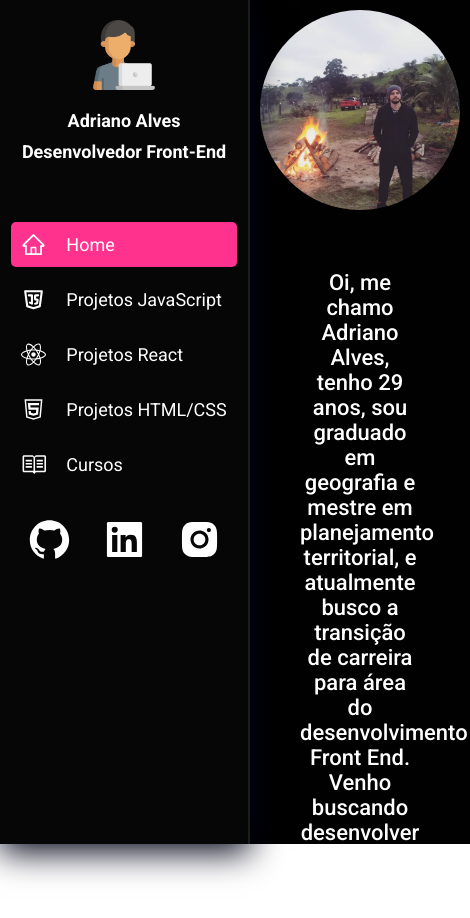
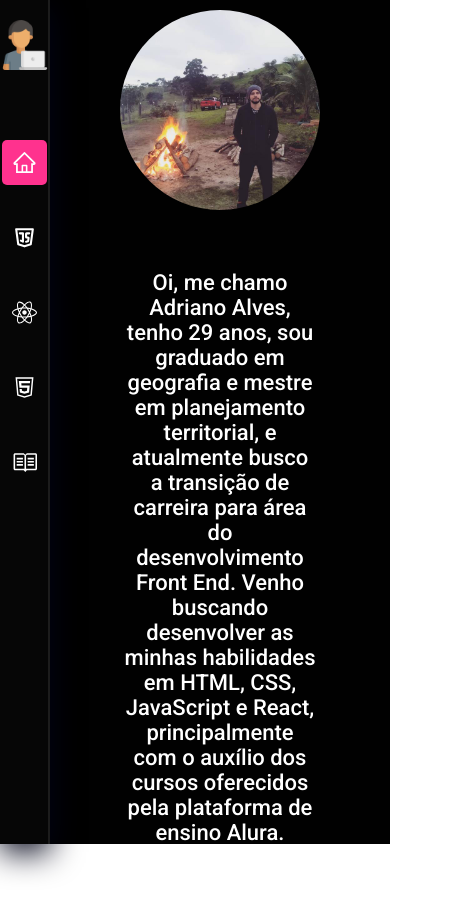
Before and after one commit to Adrianodbs/Portifolio-reactjs, a React (Create React App) app: page / in a window 390 px wide. Shown: the top 918 px of the page, 470 px wide, since content can reach past the window. After the commit the page ends 855 px from the top, so only its background shows below. Built offline with nearby package versions, Linux system fonts and the light colour scheme.

Commit message:
responsivo header

```diff
--- a/src/components/Header/styles.js
+++ b/src/components/Header/styles.js
@@ -5,11 +5,15 @@ export const Page = styled.div`
   grid-template-columns: 1fr 4fr;
   min-width: 100%;
   height: 100vh;
+
+  @media (max-width: 770px) {
+    grid-template-columns: 1fr 8fr;
+  }
 `
 
 export const Sidebar = styled.header`
   min-width: 250px;
-  height: 100vh;
+  max-height: 100vh;
   position: relative;
   backdrop-filter: blur(6px);
   -webkit-backdrop-filter: blur(6px);
@@ -19,11 +23,13 @@ export const Sidebar = styled.header`
   transition: 0.4s ease-in-out;
   color: #fff;
 
-  /* hr {
-    border: 0.5px solid rgba(255, 255, 255, 0.2);
-    margin: 10px 8px;
-    border-radius: 10px;
-  } */
+  @media (max-width: 850px) {
+    min-width: 200px;
+  }
+
+  @media (max-width: 770px) {
+    min-width: 50px;
+  }
 `
 
 export const Title = styled.div`
@@ -31,16 +37,25 @@ export const Title = styled.div`
   flex-direction: column;
   align-items: center;
   margin-bottom: 40px;
+  @media (max-width: 850px) {
+    margin-bottom: 20px;
+  }
 
   h3 {
     font-size: 18px;
     margin-bottom: 10px;
+    @media (max-width: 850px) {
+      display: none;
+    }
   }
 `
 
 export const Logo = styled.img`
   width: 70px;
   margin: 20px auto;
+  @media (max-width: 850px) {
+    width: 50px;
+  }
 `
 export const UlContent = styled.div`
   display: flex;
@@ -52,6 +67,10 @@ export const UlContent = styled.div`
     display: flex;
     flex-direction: column;
     gap: 10px;
+    @media (max-width: 770px) {
+      gap: 30px;
+      margin-top: 20px;
+    }
   }
 
   li {
@@ -70,22 +89,14 @@ export const UlContent = styled.div`
 
   span {
     font-size: 18px;
+    @media (max-width: 850px) {
+      font-size: 16px;
+    }
+    @media (max-width: 770px) {
+      display: none;
+    }
   }
 `
-
-// export const Contato = styled.div`
-//   display: flex;
-//   flex-direction: column;
-//   align-items: center;
-//   margin-top: 50px;
-//   p {
-//     margin-bottom: 15px;
-//     font-size: 14px;
-//     display: flex;
-//     align-items: center;
-//     gap: 10px;
-//   }
-// `
 
 export const Content = styled.div`
   display: flex;
@@ -99,6 +110,18 @@ export const Redes = styled.div`
   justify-content: center;
   gap: 30px;
   margin-top: 20px;
+
+  @media (max-width: 850px) {
+    svg {
+      width: 30px;
+    }
+  }
+
+  @media (max-width: 770px) {
+    svg {
+      display: none;
+    }
+  }
 
   @keyframes animate {
     0%,
```
